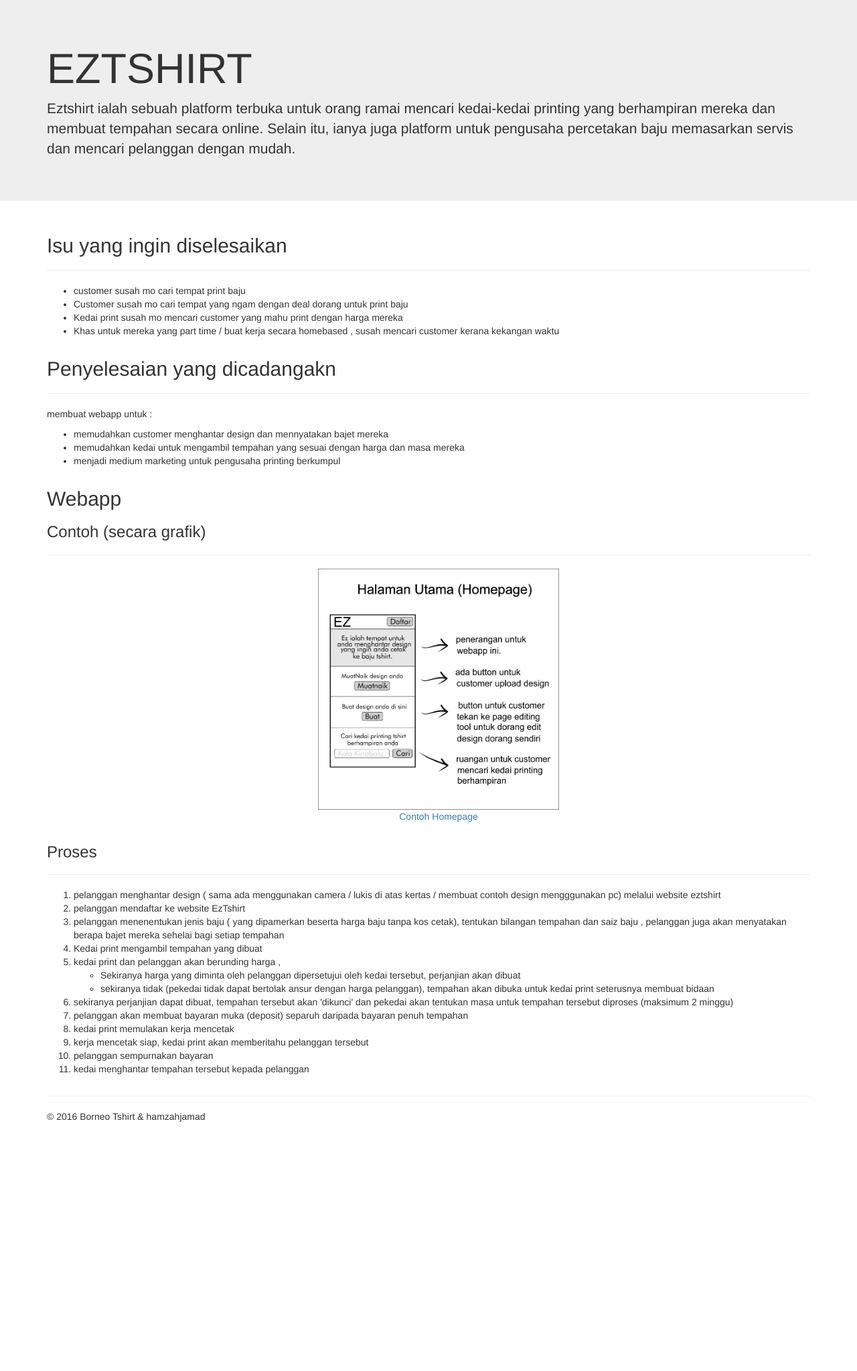
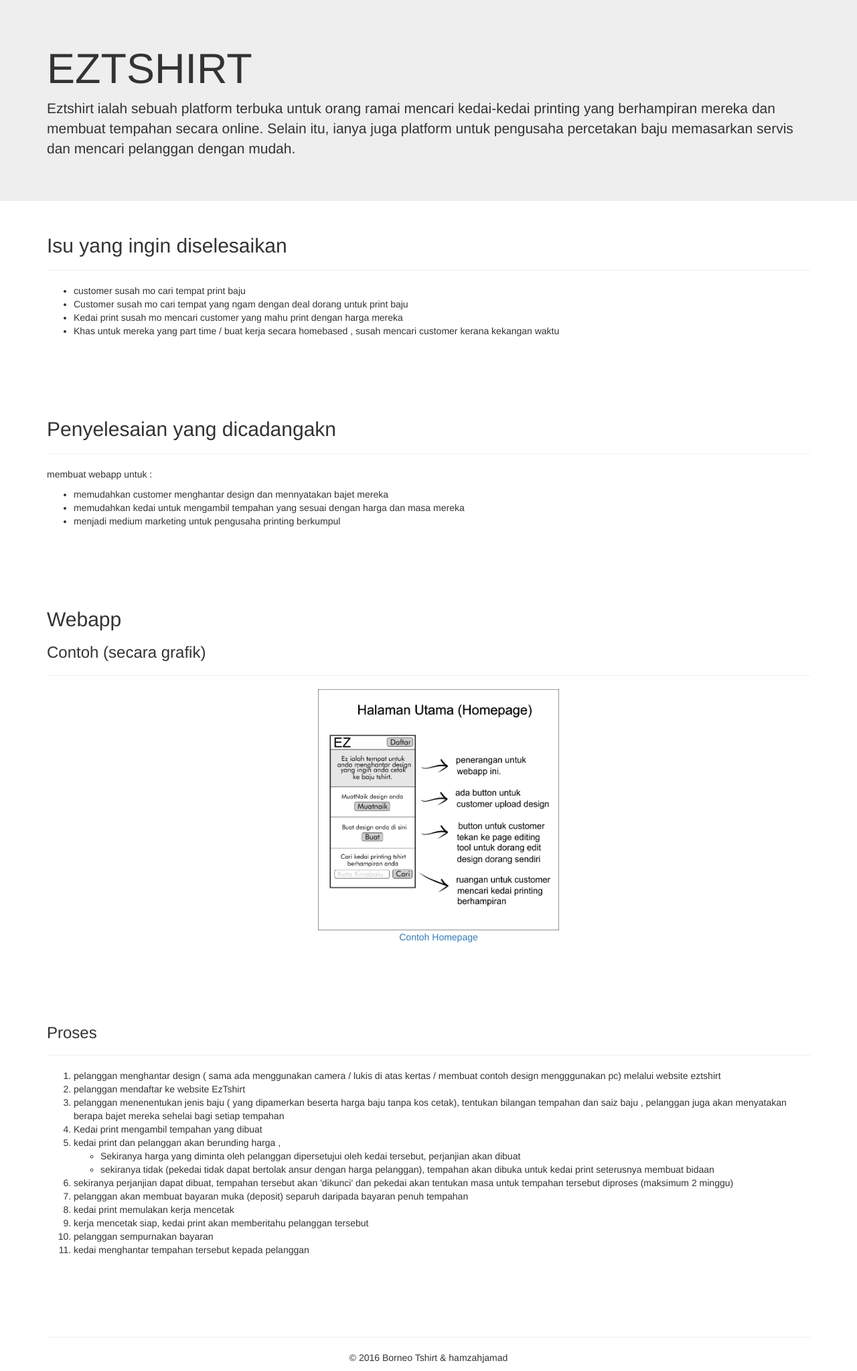
Before and after one commit to hamzahjamad/hamzahjamad.github.io, a Jekyll site: the page eztshirt/index.html, which Jekyll copies as it is, in a window 1280 px wide. Shown: the whole page at 67% size. Built offline with Jekyll 4.4.1, drawn with Linux system fonts in a browser that asks for light colours; nearby versions of some CDN libraries; before the commit the page ends 1687 px from its top, so only the background shows below that.

Commit message:
Update index.html

```diff
--- a/eztshirt/index.html
+++ b/eztshirt/index.html
@@ -20,7 +20,11 @@
 
     <style>
 
-    p.image-description {
+    div.row > div {
+    margin-bottom: 90px;
+}
+
+    p.image-description , footer {
     	text-align: center;
     }
 
```
